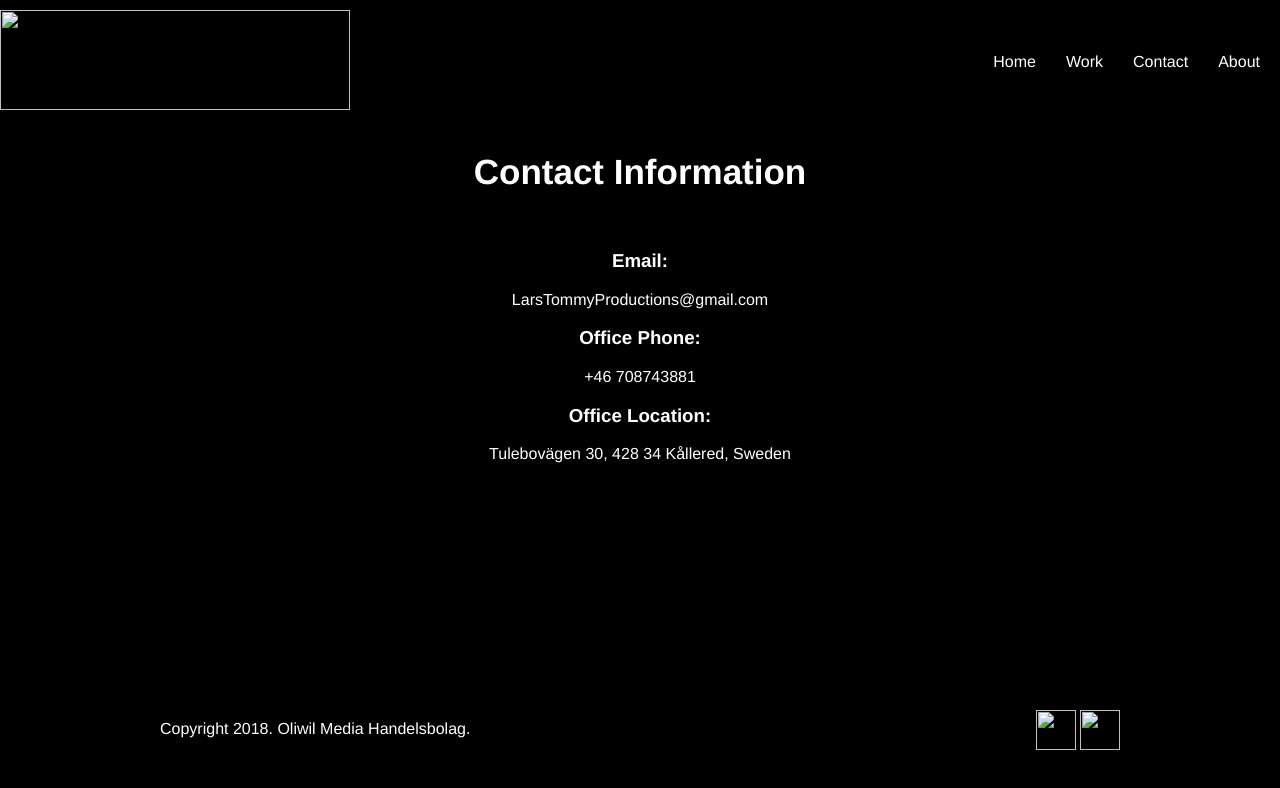
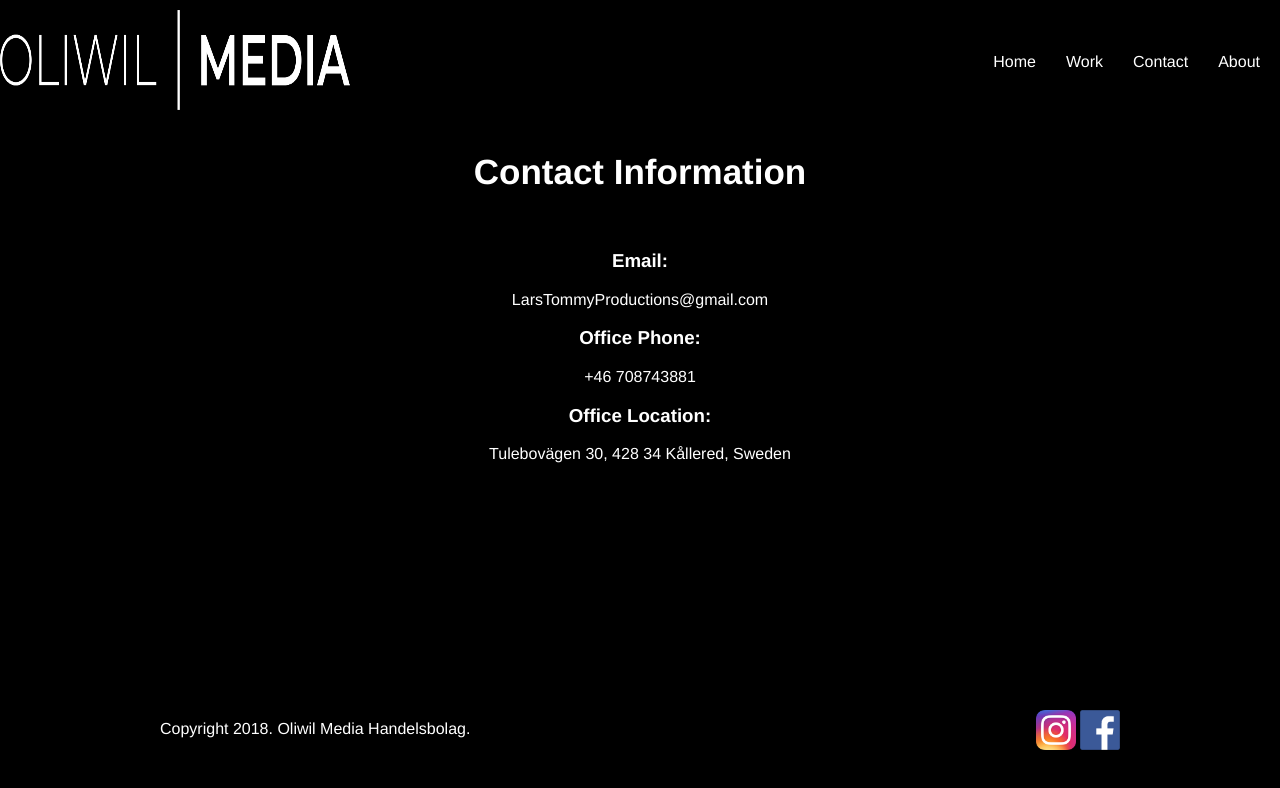
Before and after one commit to oliwilmedia/Website, a plain HTML site: page contact.html in a window 1280 px wide. Drawn offline with Linux system fonts and the light colour scheme.

Commit message:
Update contact.html

```diff
--- a/contact.html
+++ b/contact.html
@@ -10,7 +10,7 @@
         <div class="Header">
             <div class="Container">
                 <div class="Logo">
-                    <a href="index.html"><img src="/Media/Pictures/LT Production Long Logo.png" width="350px" height="100px"></a>
+                    <a href="index.html"><img src="OLIWIL MEDIA LOGO WHITE.png" width="350px" height="100px"></a>
                 </div>
 
                 <div class="Nav">
@@ -46,9 +46,9 @@
 
                 <div class="SocialMediaIcons">
                     <ul>
-                        <a href="http://www.instagram.com/ltproductionsab/"><img src="/Media/Pictures/instagramicon.png" width="40px" height="40px"></a>
+                        <a href="http://www.instagram.com/ltproductionsab/"><img src="instagramicon.png" width="40px" height="40px"></a>
 
-                        <a href="http://www.facebook.com/ltproductions/"><img src="/Media/Pictures/fb icon.png" width="40px" height="40px"></a>
+                        <a href="http://www.facebook.com/ltproductions/"><img src="fb icon.png" width="40px" height="40px"></a>
                     </ul>
                 </div>
 
```
